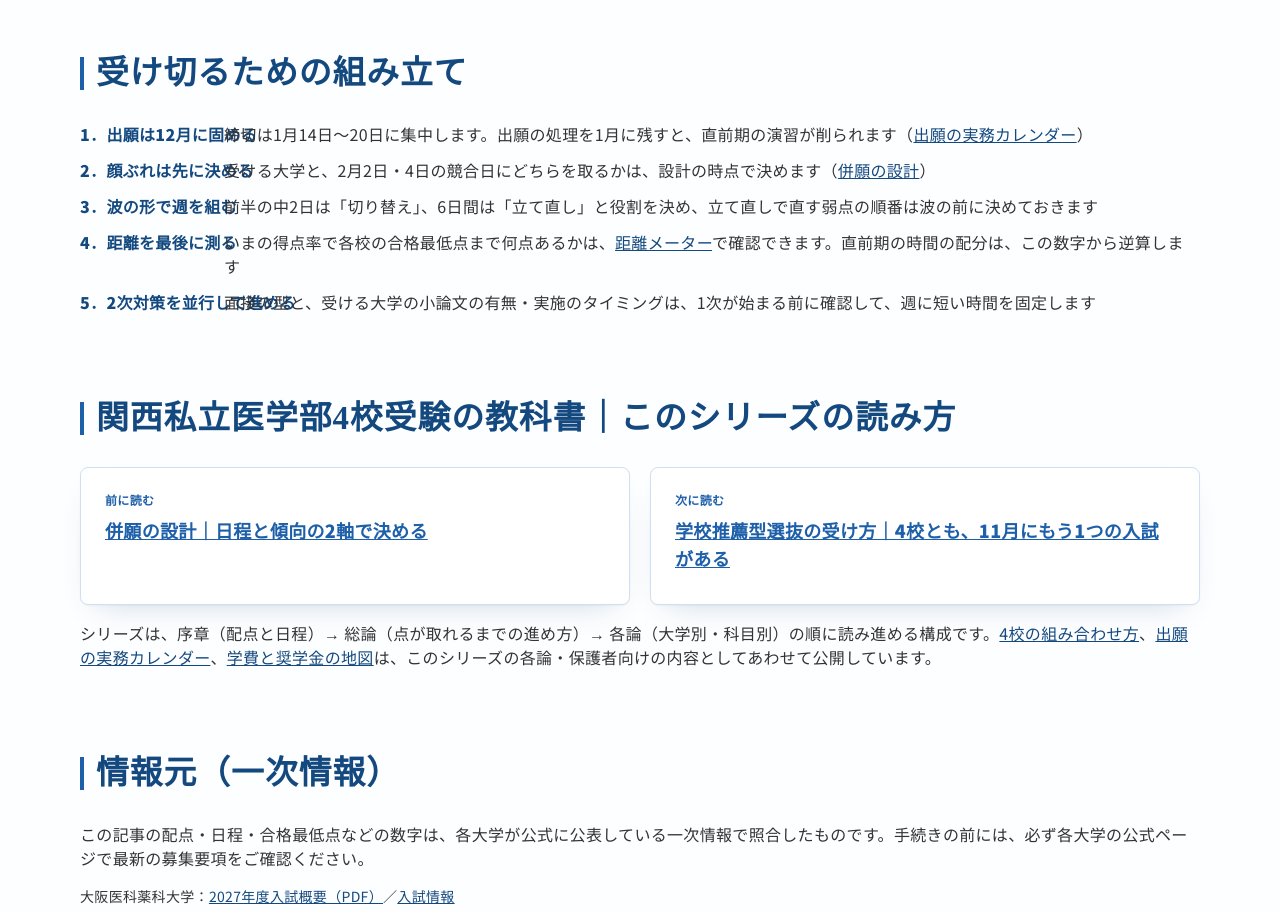
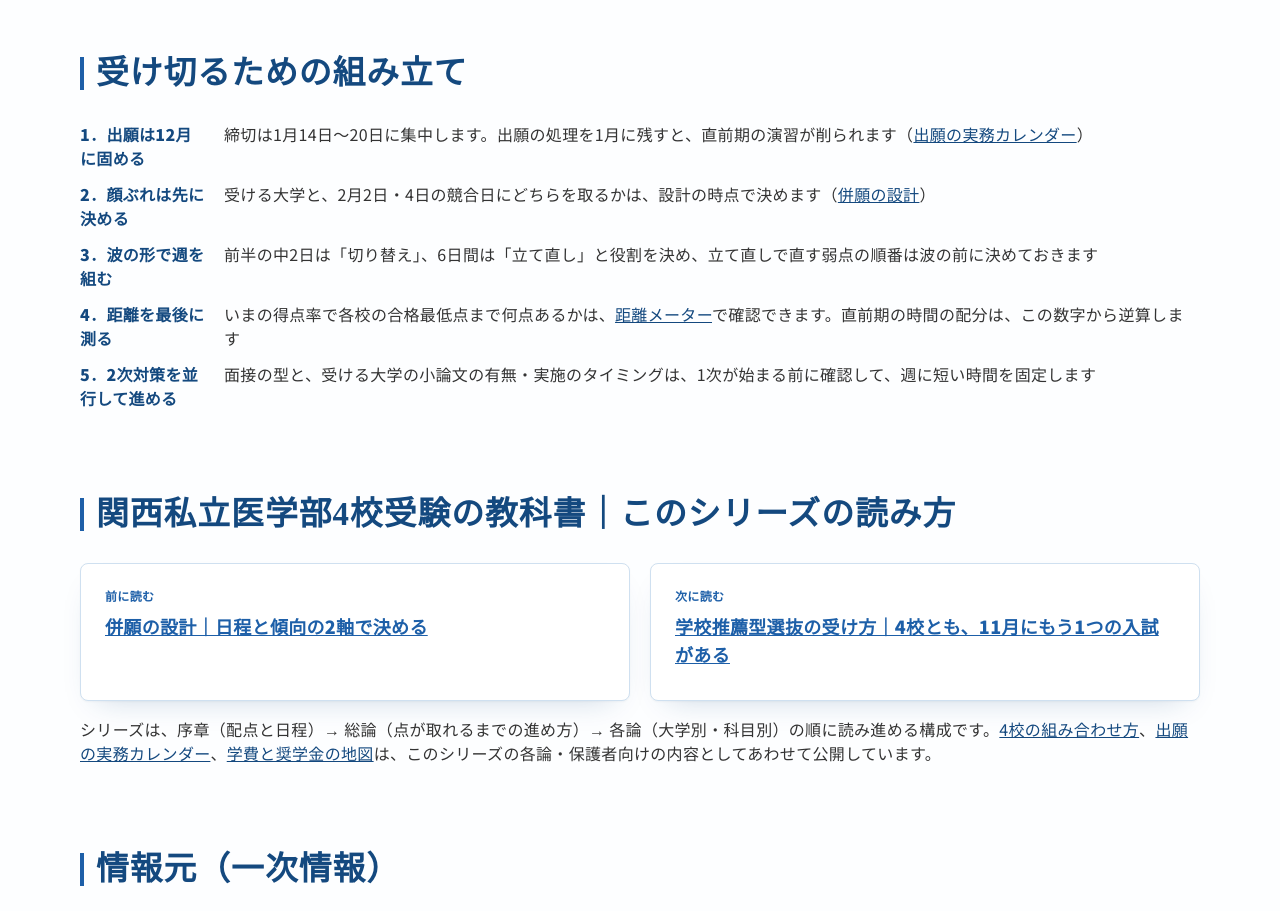
Before and after one commit to infooubijuku/oubijuku-meducate, a plain HTML site: page articles/ichiji.html in a window 1280 px wide. Shown: the part 2460-3371 px from the top of the page. Drawn offline with nearby package versions, Linux system fonts and the light colour scheme.

Commit message:
fix(ichiji): ラベルの折り返し禁止を外し、列内で折り返すよう変更（5行）

```diff
--- a/articles/ichiji.html
+++ b/articles/ichiji.html
@@ -220,11 +220,11 @@
     <section class="max-w-6xl mx-auto px-4 py-10">
         <h2 id="sec5" class="section-title font-black text-main-dark mb-6" style="scroll-margin-top:5.5rem">受け切るための組み立て</h2>
         <ul class="space-y-3 text-sm md:text-base">
-            <li class="flex gap-4"><span class="font-black text-main-dark whitespace-nowrap w-32">1．出願は12月に固める</span><span>締切は1月14日〜20日に集中します。出願の処理を1月に残すと、直前期の演習が削られます（<a href="/articles/shutsugan" class="underline text-main-dark">出願の実務カレンダー</a>）</span></li>
-            <li class="flex gap-4"><span class="font-black text-main-dark whitespace-nowrap w-32">2．顔ぶれは先に決める</span><span>受ける大学と、2月2日・4日の競合日にどちらを取るかは、設計の時点で決めます（<a href="/articles/heigan" class="underline text-main-dark">併願の設計</a>）</span></li>
-            <li class="flex gap-4"><span class="font-black text-main-dark whitespace-nowrap w-32">3．波の形で週を組む</span><span>前半の中2日は「切り替え」、6日間は「立て直し」と役割を決め、立て直しで直す弱点の順番は波の前に決めておきます</span></li>
-            <li class="flex gap-4"><span class="font-black text-main-dark whitespace-nowrap w-32">4．距離を最後に測る</span><span>いまの得点率で各校の合格最低点まで何点あるかは、<a href="/kyori" class="underline text-main-dark">距離メーター</a>で確認できます。直前期の時間の配分は、この数字から逆算します</span></li>
-            <li class="flex gap-4"><span class="font-black text-main-dark whitespace-nowrap w-32">5．2次対策を並行して進める</span><span>面接の型と、受ける大学の小論文の有無・実施のタイミングは、1次が始まる前に確認して、週に短い時間を固定します</span></li>
+            <li class="flex gap-4"><span class="font-black text-main-dark w-32 shrink-0">1．出願は12月に固める</span><span>締切は1月14日〜20日に集中します。出願の処理を1月に残すと、直前期の演習が削られます（<a href="/articles/shutsugan" class="underline text-main-dark">出願の実務カレンダー</a>）</span></li>
+            <li class="flex gap-4"><span class="font-black text-main-dark w-32 shrink-0">2．顔ぶれは先に決める</span><span>受ける大学と、2月2日・4日の競合日にどちらを取るかは、設計の時点で決めます（<a href="/articles/heigan" class="underline text-main-dark">併願の設計</a>）</span></li>
+            <li class="flex gap-4"><span class="font-black text-main-dark w-32 shrink-0">3．波の形で週を組む</span><span>前半の中2日は「切り替え」、6日間は「立て直し」と役割を決め、立て直しで直す弱点の順番は波の前に決めておきます</span></li>
+            <li class="flex gap-4"><span class="font-black text-main-dark w-32 shrink-0">4．距離を最後に測る</span><span>いまの得点率で各校の合格最低点まで何点あるかは、<a href="/kyori" class="underline text-main-dark">距離メーター</a>で確認できます。直前期の時間の配分は、この数字から逆算します</span></li>
+            <li class="flex gap-4"><span class="font-black text-main-dark w-32 shrink-0">5．2次対策を並行して進める</span><span>面接の型と、受ける大学の小論文の有無・実施のタイミングは、1次が始まる前に確認して、週に短い時間を固定します</span></li>
         </ul>
     </section>
 
```
